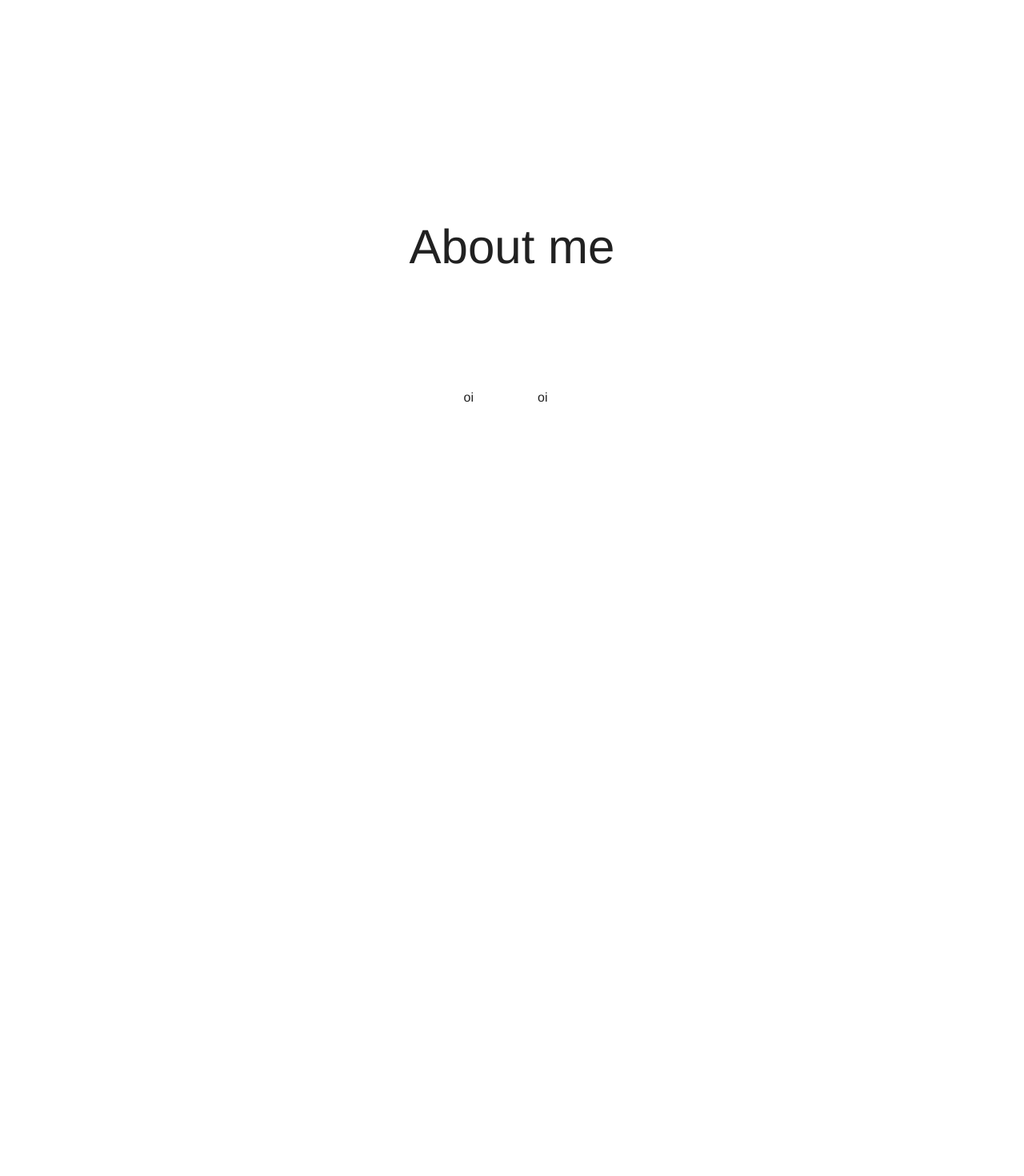
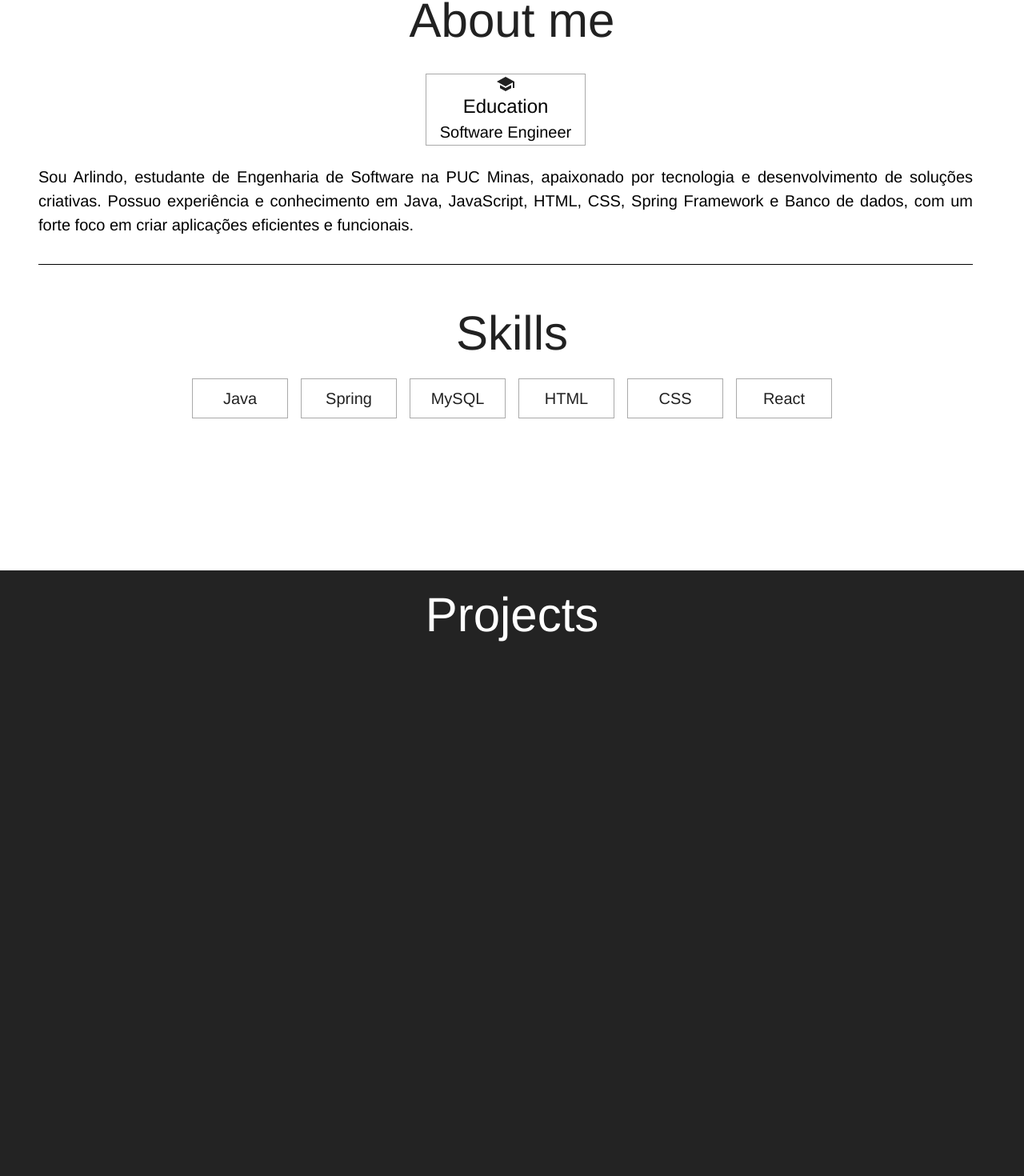
Before and after one commit to ArlindoSPJr/MyPortfolio, a React (Vite) app: page / in a window 1280 px wide. Shown: the part 887-2357 px from the top of the page at 80% size. Before the commit the page ends 1600 px from the top, so only its background shows below. Built offline with nearby package versions, Linux system fonts and the light colour scheme.

Commit message:
feat: Created sectin About

```diff
--- a/src/pages/Home/Home.tsx
+++ b/src/pages/Home/Home.tsx
@@ -1,6 +1,7 @@
 import NavBar from "../../components/NavBar/NavBar"
 import About from "./sections/About/About"
 import Hero from "./sections/Hero/Hero"
+import Projects from "./sections/Projects/Projects"
 
 
 const Home = () => {
@@ -10,6 +11,7 @@ const Home = () => {
         <NavBar />
         <Hero />
         <About />
+        <Projects />
       </>
     )
   }
--- a/src/pages/Home/sections/About/About.tsx
+++ b/src/pages/Home/sections/About/About.tsx
@@ -1,4 +1,5 @@
-import { Container, Grid, styled, Typography } from "@mui/material";
+import { Box, Container, Divider, Grid, styled, Typography } from "@mui/material";
+import SchoolIcon from '@mui/icons-material/School';
 
 const About = () => {
 
@@ -9,10 +10,10 @@ const About = () => {
         alignItems: "center",
         justifyContent: "center",
         [theme.breakpoints.up('xs')]: { // <= mobile
-            paddingTop: "50px"
+            paddingTop: "180px"
         },
         [theme.breakpoints.up('md')]: { // >= mobile
-            paddingTop: "0",
+            paddingTop: "30",
         }
 
     }));
@@ -24,33 +25,89 @@ const About = () => {
                     spacing={2}
                     justifyContent="center"
                     alignItems="center"
-                    style={{ minHeight: '50vh' }}>
+                    style={{ minHeight: '20vh' }}>
 
                     <Grid item xs={12} md={7}>
-                        <Typography color="primary.contentTest"
+                        <Typography
+                            color="primary.contentTest"
                             variant="h2"
                             textAlign="center"
                             sx={{
                                 marginBottom: "20px",
-                                paddingTop: "20px"
+                                paddingTop: {
+                                    xs: "190px",  // Somente para telefones
+                                    md: "0px"    // Para dispositivos maiores que 'md'
+                                }
                             }}
                         >
-                            About me</Typography>
+                            About me
+                        </Typography>
                     </Grid>
+
                 </Grid>
                 <Grid container
                     spacing={2}
                     justifyContent="center"
                     alignItems="center"
-                    gap={10}
-                    >
-                        <Grid display="flex" justifyContent="center">
-                            oi
-                        </Grid>
-                        <Grid>
-                            oi
+                    gap={3}
+                    display="flex"
+                    flexDirection="column"
+                    marginBottom={40}
+                >
+                    <Box display="flex" justifyContent="center" border="1px solid #aaaaaa "
+                        padding={2} width={200} height={90} alignItems="center"
+                        flexDirection="column" >
+                        <SchoolIcon />
+                        <Typography color="black" variant="h5" textAlign="center">
+                            Education
+                        </Typography>
+                        <Typography color="black" variant="h6" textAlign="center">
+                            Software Engineer
+                        </Typography>
+                    </Box>
+
+                    <Typography color="black" fontSize="20px" sx={{ textAlign: "justify" }} >
+                        Sou Arlindo, estudante de Engenharia de Software na PUC Minas, apaixonado por tecnologia
+                        e desenvolvimento de soluções criativas. Possuo experiência e conhecimento em
+                        Java, JavaScript, HTML, CSS, Spring Framework e Banco de dados, com um forte foco em criar aplicações eficientes e funcionais.
+                    </Typography>
+                    <Divider sx={{ width: '100%', margin: '10px auto', color: "black", background: "black" }} />
+                    <Grid item xs={12} md={12} textAlign="center">
+                        <Typography
+                            color="primary.contentTest"
+                            variant="h2"
+                            textAlign="center"
+                            sx={{
+                                paddingTop: {
+                                    xs: "130px",  // Somente para telefones
+                                    md: "0px"    // Para dispositivos maiores que 'md'
+                                }
+                            }}
+                        >
+                            Skills
+                        </Typography>
+                        <Grid container justifyContent="center" gap={2} sx={{ flexWrap: 'nowrap', overflowX: 'auto' }} marginTop="20px">
+                            <Box border="1px solid #aaaaaa" padding={2} width={120} height={50} display="flex" alignItems="center" justifyContent="center" fontSize="20px">
+                                Java
+                            </Box>
+                            <Box border="1px solid #aaaaaa" padding={2} width={120} height={50} display="flex" alignItems="center" justifyContent="center" fontSize="20px">
+                                Spring
+                            </Box>
+                            <Box border="1px solid #aaaaaa" padding={2} width={120} height={50} display="flex" alignItems="center" justifyContent="center" fontSize="20px">
+                                MySQL
+                            </Box>
+                            <Box border="1px solid #aaaaaa" padding={2} width={120} height={50} display="flex" alignItems="center" justifyContent="center" fontSize="20px">
+                                HTML
+                            </Box>
+                            <Box border="1px solid #aaaaaa" padding={2} width={120} height={50} display="flex" alignItems="center" justifyContent="center" fontSize="20px">
+                                CSS
+                            </Box>
+                            <Box border="1px solid #aaaaaa" padding={2} width={120} height={50} display="flex" alignItems="center" justifyContent="center" fontSize="20px">
+                                React
+                            </Box>
                         </Grid>
                     </Grid>
+                </Grid>
             </Container>
         </StyledAbout >
     )
--- a/src/pages/Home/sections/Hero/Hero.tsx
+++ b/src/pages/Home/sections/Hero/Hero.tsx
@@ -5,6 +5,7 @@ import DownloadIcon from '@mui/icons-material/Download';
 import MailOutlineIcon from '@mui/icons-material/MailOutline';
 import StyledButton from "../../../../components/StyledButton/StyledButton";
 import { AnimatedBackground } from "../../../../components/AnimatedBackground/AnimatedBackground";
+
 
 
 const Hero = () => {
--- /dev/null
+++ b/src/pages/Home/sections/Projects/Projects.tsx
@@ -0,0 +1,37 @@
+import { Container, Grid, styled, Typography } from "@mui/material";
+
+const Projects = () => {
+    const StyledProjects = styled("div")(({ theme }) => ({
+        backgroundColor: theme.palette.primary.main,
+        height: "100vh",
+        display: "flex",
+        alignItems: "center",
+        justifyContent: "center", // Centraliza na vertical e horizontal
+        [theme.breakpoints.up('xs')]: { // <= mobile
+            paddingTop: "100px"
+        },
+        [theme.breakpoints.up('md')]: { // >= mobile
+            paddingTop: "0",
+        }
+    }));
+
+    return (
+        <StyledProjects>
+            <Container maxWidth="lg">
+                <Grid container justifyContent="center" marginTop={5} style={{ height: '100vh' }}>
+                    <Grid item>
+                        <Typography
+                            color="white"
+                            variant="h2"
+                            textAlign="center"
+                        >
+                            Projects
+                        </Typography>
+                    </Grid>
+                </Grid>
+            </Container>
+        </StyledProjects>
+    );
+};
+
+export default Projects;
```
